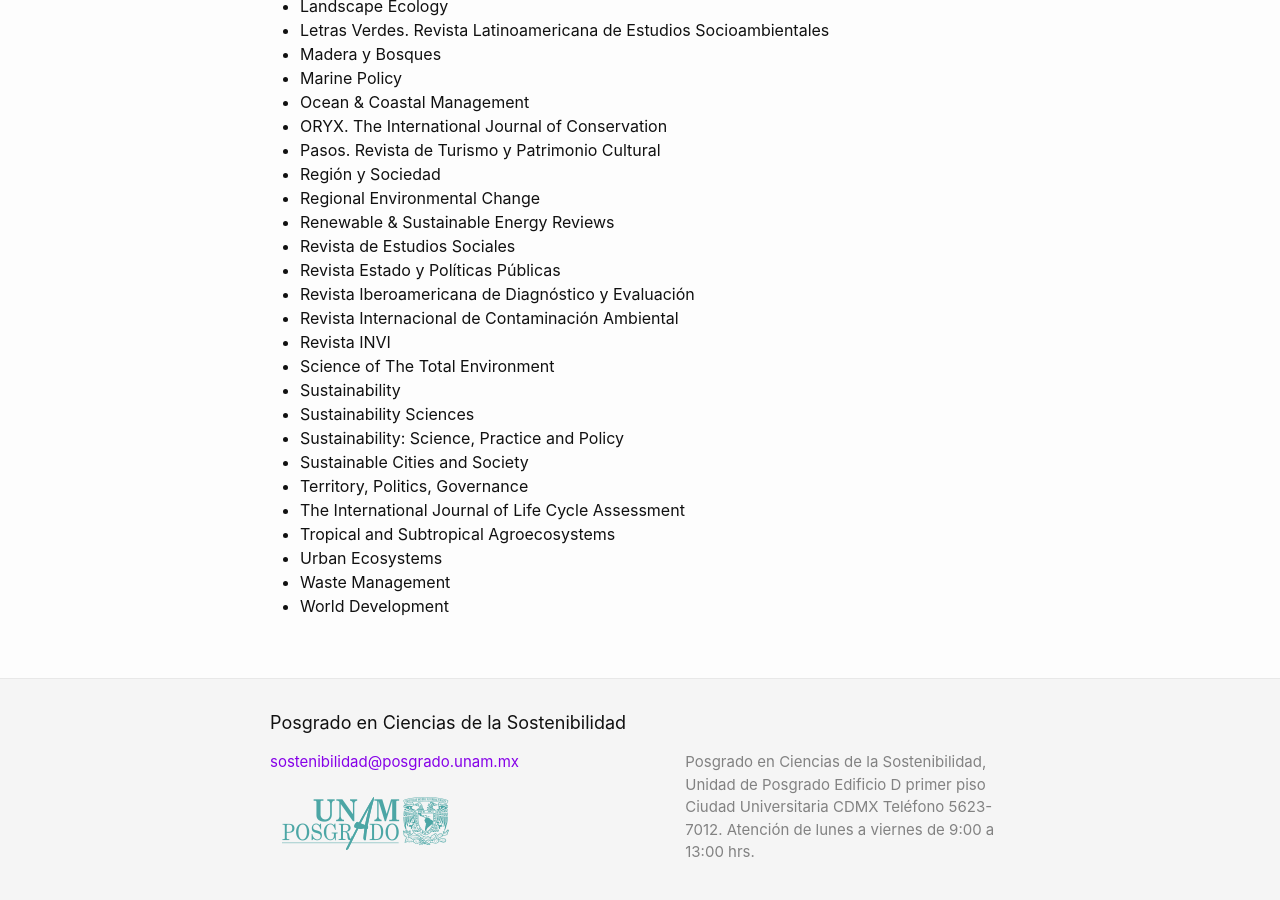
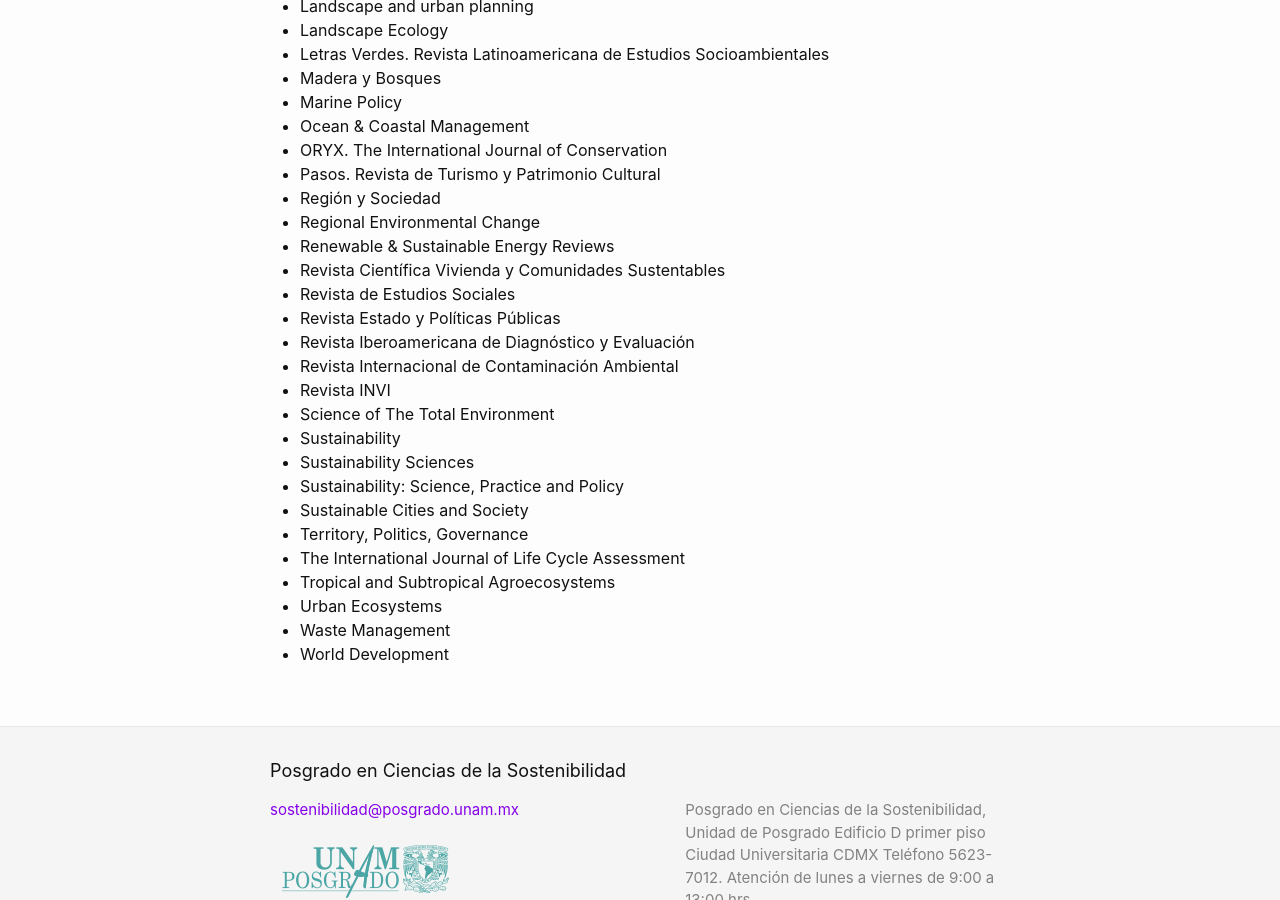
Before and after one commit to pcs-unam/pcs-unam.github.io, a Jekyll site: the page built from doctorado/catalogo_revistas.md, in a window 1280 px wide and 900 px high, scrolled down 1524 px. Built offline with Jekyll 4.4.1, drawn with Linux system fonts in a browser that asks for light colours.

Commit message:
Se agregaron las revistas Academia XXII y Revista Científica Vivienda y Comunidades Sustentables

```diff
--- a/doctorado/catalogo_revistas.md
+++ b/doctorado/catalogo_revistas.md
@@ -63,6 +64,7 @@
  - Región y Sociedad
  - Regional Environmental Change
  - Renewable & Sustainable Energy Reviews
+ - Revista Científica Vivienda y Comunidades Sustentables
  - Revista de Estudios Sociales
  - Revista Estado y Políticas Públicas
  - Revista Iberoamericana de Diagnóstico y Evaluación
```
Also changed, not shown: other parts of doctorado/catalogo_revistas.md (+1 -0 lines).
